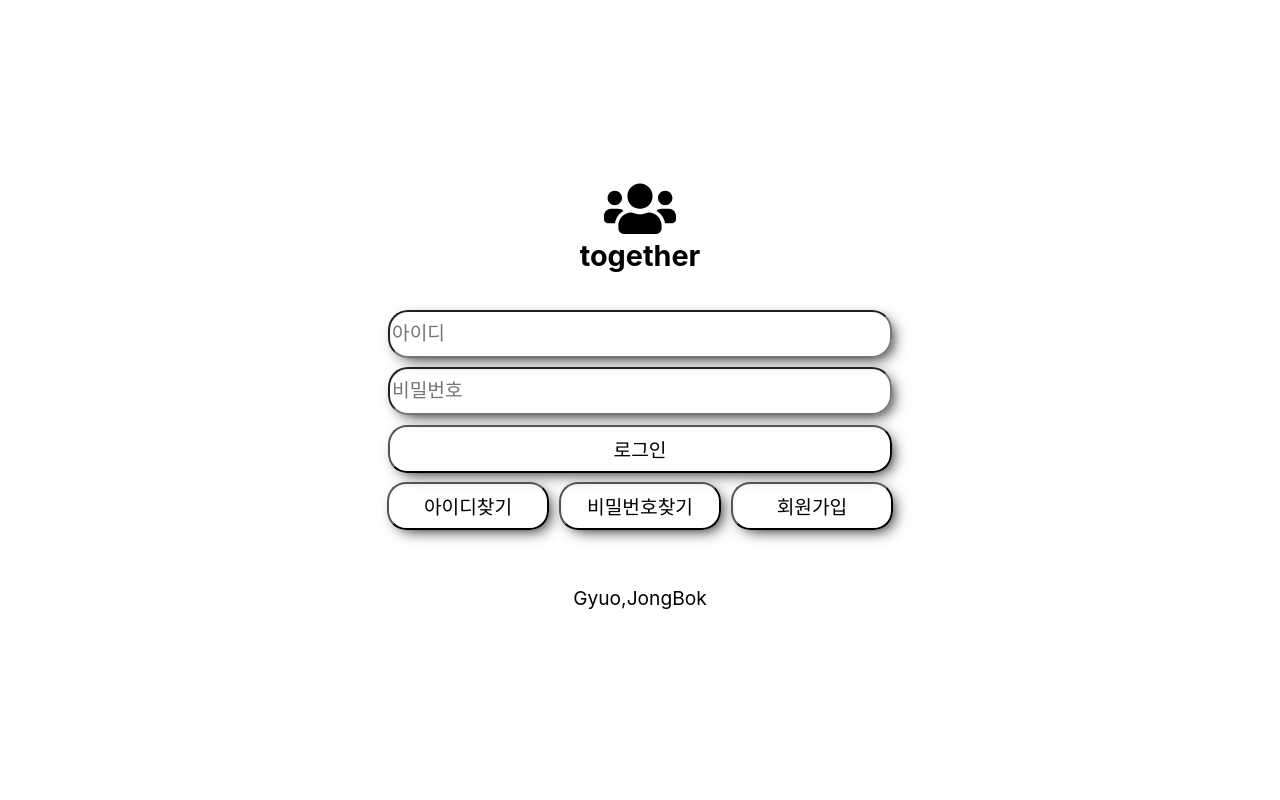
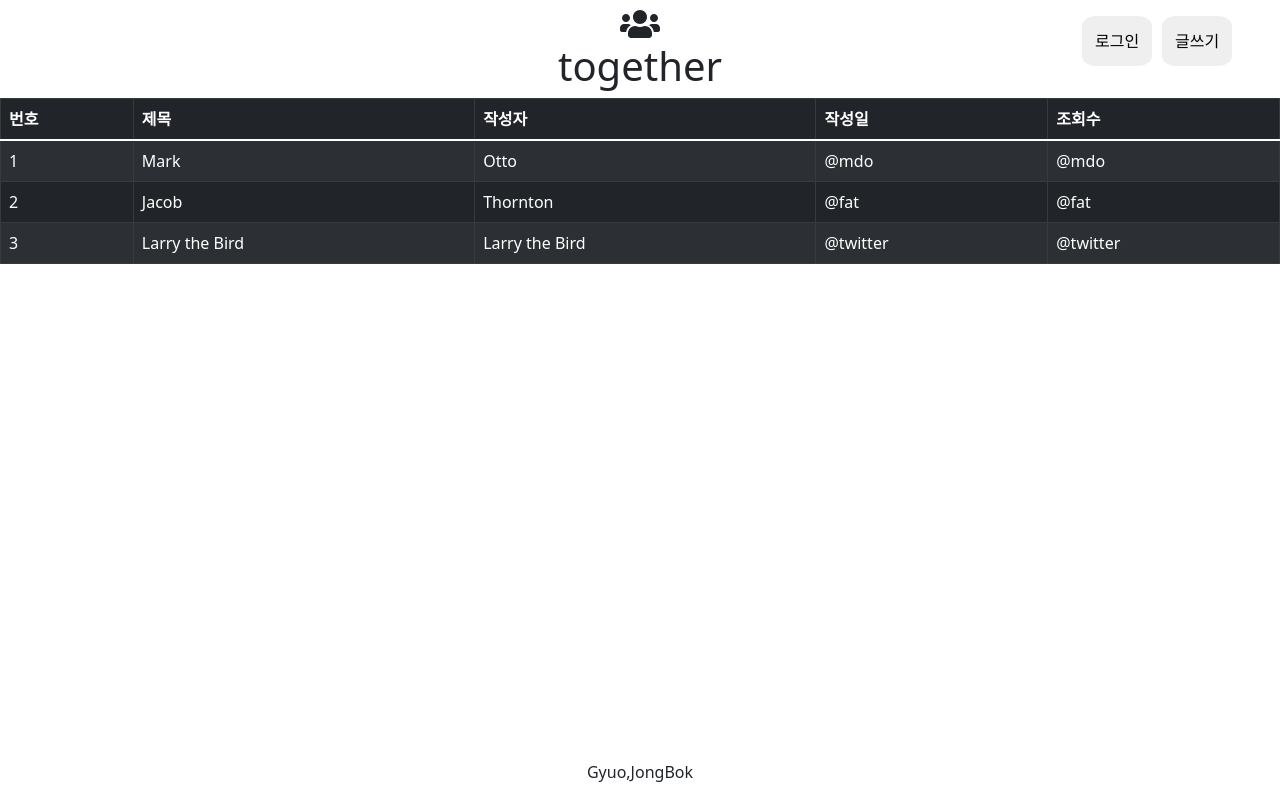
Before and after one commit to JongBok5057/together, a React (Create React App) app: page / in a window 1280 px wide. Built offline with nearby package versions, Linux system fonts and the light colour scheme.

Commit message:
add board UI

```diff
--- a/package.json
+++ b/package.json
@@ -8,7 +8,10 @@
     "@testing-library/react": "^11.1.0",
     "@testing-library/user-event": "^12.1.10",
     "axios": "^0.21.1",
+    "bootstrap": "^5.1.0",
+    "i": "^0.3.6",
     "react": "^17.0.2",
+    "react-bootstrap": "^1.6.1",
     "react-dom": "^17.0.2",
     "react-icons": "^4.2.0",
     "react-scripts": "4.0.3",
--- a/src/app.jsx
+++ b/src/app.jsx
@@ -1,12 +1,11 @@
 import React from "react";
 import styles from "./app.module.css";
-import Login from "./components/login/login";
-import Signup from "./components/signup/signup";
+import Board from "./components/board/board";
 
 function App() {
   return (
     <div className={styles.app}>
-      <Login />
+      <Board />
     </div>
   );
 }
--- a/src/components/board/board.jsx
+++ b/src/components/board/board.jsx
@@ -1,9 +1,52 @@
-import React from 'react';
+import React from "react";
+import Footer from "../footer/footer";
+import Header from "../header/header";
+import styles from "./board.module.css";
+import Table from "react-bootstrap/Table";
 
 const Board = () => {
-    return (
-        <h1>게시판</h1>
-    );
-}
+  return (
+    <section className={styles.board}>
+      <Header />
+      <div className={styles.container}>
+        <Table striped bordered hover variant="dark">
+          <thead>
+            <tr>
+              <th>번호</th>
+              <th>제목</th>
+              <th>작성자</th>
+              <th>작성일</th>
+              <th>조회수</th>
+            </tr>
+          </thead>
+          <tbody>
+            <tr>
+              <td>1</td>
+              <td>Mark</td>
+              <td>Otto</td>
+              <td>@mdo</td>
+              <td>@mdo</td>
+            </tr>
+            <tr>
+              <td>2</td>
+              <td>Jacob</td>
+              <td>Thornton</td>
+              <td>@fat</td>
+              <td>@fat</td>
+            </tr>
+            <tr>
+              <td>3</td>
+              <td>Larry the Bird</td>
+              <td>Larry the Bird</td>
+              <td>@twitter</td>
+              <td>@twitter</td>
+            </tr>
+          </tbody>
+        </Table>
+      </div>
+      <Footer />
+    </section>
+  );
+};
 
 export default Board;
--- a/src/components/board/board.module.css
+++ b/src/components/board/board.module.css
@@ -0,0 +1,10 @@
+.board {
+  width: 100%;
+  height: 100%;
+  display: flex;
+  flex-direction: column;
+}
+
+.container {
+  flex: 1;
+}
--- a/src/components/footer/footer.module.css
+++ b/src/components/footer/footer.module.css
@@ -5,8 +5,6 @@
   background-color: makerGreen;
   text-align: center;
   position: relative;
-  border-bottom-left-radius: 20px;
-  border-bottom-right-radius: 20px;
 }
 
 .title {
--- a/src/components/header/header.jsx
+++ b/src/components/header/header.jsx
@@ -3,12 +3,14 @@ import styles from "./header.module.css";
 
 const Header = ({ onLogout }) => (
   <header className={styles.header}>
+    <button className={styles.login}>로그인</button>
+    <button className={styles.writing}>글쓰기</button>
     {onLogout && (
       <button className={styles.logout} onClick={onLogout}>
         Logout
       </button>
     )}
-    <i className="fas fa-users fa-3x"></i>
+    <i className="fas fa-users fa-2x"></i>
     <h1 className={styles.title}>together</h1>
   </header>
 );
--- a/src/components/header/header.module.css
+++ b/src/components/header/header.module.css
@@ -6,8 +6,6 @@
   padding: 0.5em;
   background-color: makerGreen;
   position: relative;
-  border-top-left-radius: 20px;
-  border-top-right-radius: 20px;
 }
 
 .title {
@@ -27,3 +25,29 @@
   border: 0;
   cursor: pointer;
 }
+
+.login {
+  position: absolute;
+  right: 8em;
+  top: 1em;
+  padding: 0.8em;
+  border-radius: 20%;
+  background-color: makerBlack;
+  color: makerWhite;
+  outline: 0;
+  border: 0;
+  cursor: pointer;
+}
+
+.writing {
+  position: absolute;
+  right: 3em;
+  top: 1em;
+  padding: 0.8em;
+  border-radius: 20%;
+  background-color: makerBlack;
+  color: makerWhite;
+  outline: 0;
+  border: 0;
+  cursor: pointer;
+}
--- a/src/index.js
+++ b/src/index.js
@@ -3,6 +3,7 @@ import ReactDOM from "react-dom";
 import "./index.css";
 import App from "./app";
 import "@fortawesome/fontawesome-free/js/all.js";
+import "bootstrap/dist/css/bootstrap.min.css";
 
 ReactDOM.render(
   <React.StrictMode>
```
Also changed, not shown: 1 other file (tests, documents, lock files or other folders).
